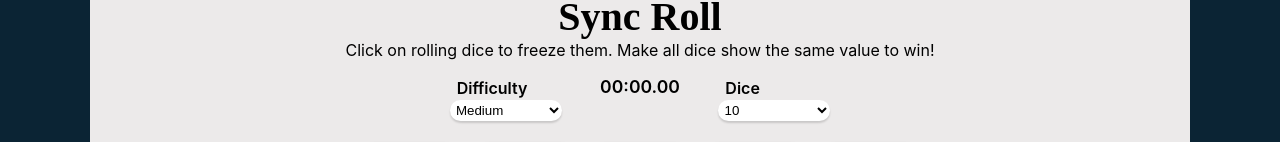
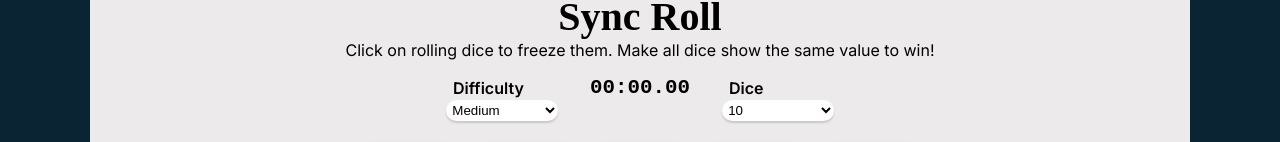
Before and after one commit to DivitJain26/SyncRoll, a React (Vite) app: page / in a window 1280 px wide. Shown: the part 167-309 px from the top of the page. Built offline with nearby package versions, Linux system fonts and the light colour scheme.

Commit message:
text shaking fixed

```diff
--- a/index.html
+++ b/index.html
@@ -3,7 +3,9 @@
   <head>
     <meta charset="UTF-8" />
     <meta name="viewport" content="width=device-width, initial-scale=1.0" />
-    <link href="https://fonts.googleapis.com/css2?family=Karla:ital,wght@0,200..800;1,200..800&display=swap" rel="stylesheet">
+    <link rel="preconnect" href="https://fonts.googleapis.com">
+    <link rel="preconnect" href="https://fonts.gstatic.com" crossorigin>
+    <link href="https://fonts.googleapis.com/css2?family=Inter:ital,opsz,wght@0,14..32,100..900;1,14..32,100..900&family=Karla:ital,wght@0,200..800;1,200..800&family=Lora:ital,wght@0,400..700;1,400..700&family=Poppins:ital,wght@0,100;0,200;0,300;0,400;0,500;0,600;0,700;0,800;0,900;1,100;1,200;1,300;1,400;1,500;1,600;1,700;1,800;1,900&family=Roboto+Condensed:ital,wght@0,100..900;1,100..900&family=Space+Mono:ital,wght@0,400;0,700;1,400;1,700&display=swap" rel="stylesheet">
     <title>SyncRoll</title>
   </head>
   <body>
--- a/src/index.css
+++ b/src/index.css
@@ -46,7 +46,7 @@
 .panel {
     display: flex;
     flex-direction: row;
-    column-gap: 3vw;
+    column-gap: 2.5vw;
     align-items: center;
     margin-bottom: 2%;
     font-family: 'Inter', sans-serif;
@@ -81,8 +81,9 @@
 
 .timer {
     align-self: baseline;
-    font-weight: 600;
-    font-size: 1.1rem;
+    font-family: 'Courier New', Courier, monospace;
+    font-size: 1.3rem;
+    font-weight: 900;
 }
 
 .mili-sec {
```
